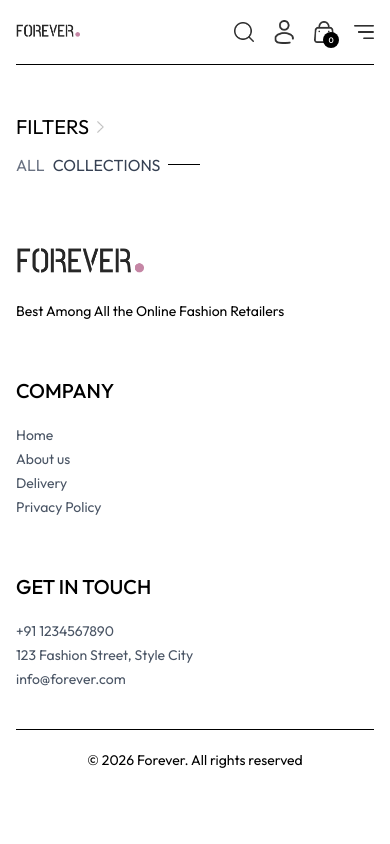
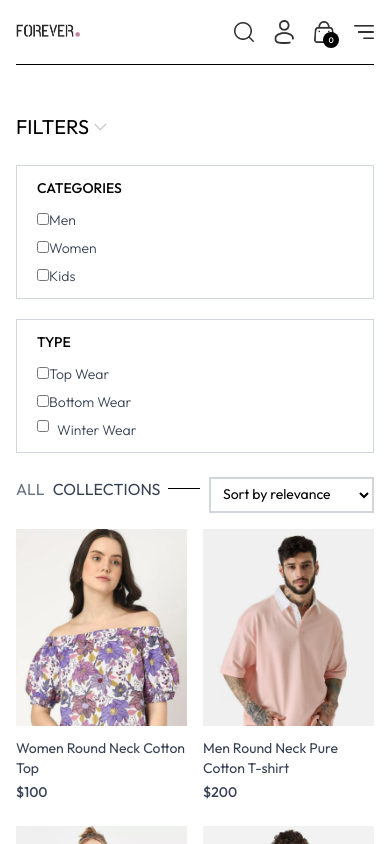
Before and after one commit to siddharthg-7/E-Commerce-Website, a React (Vite) app in the folder frontend/: page /Collection in a window 390 px wide. Both pictures are taken after a click on the element "FILTERS". Shown: the top 844 px of the page. Built offline with nearby package versions, Linux system fonts and the light colour scheme.

Commit message:
feat: implement filtering and sorting functionality in Collection component

```diff
--- a/frontend/src/pages/Collection.jsx
+++ b/frontend/src/pages/Collection.jsx
@@ -1,12 +1,52 @@
-import React, { useContext } from 'react'
+import React, { use, useContext, useEffect } from 'react'
 import { ShopContext } from '../context/ShopContext'
 import { assets } from '../assets/assets';
 import Tittle from '../components/Tittle';
+import ProductItem from '../components/ProductItem';
 
 const Collection = () => {
   const { products } = useContext(ShopContext);
-  const [showFilter, setShowFilter] = React.useState(true);
+  const [showFilter, setShowFilter] = React.useState(false);
+  const[filteredProducts, setFilteredProducts] = React.useState([]);
+  const [category, setCategory] = React.useState([]);
+  const [subCategory, setSubCategory] = React.useState([]);
+  const toggleCategory = (e) => {
+    const value = e.target.value;
+    if(category.includes(value)){
+      setCategory(category.filter(item => item !== value));
+    }else{
+      setCategory(prev => [...prev, value]);
+    }
+  };
 
+  const toggleSubCategory = (e) => {
+    const value = e.target.value;
+    if(subCategory.includes(value)){
+      setSubCategory(subCategory.filter(item => item !== value));
+    }else{
+      setSubCategory(prev => [...prev, value]);
+    }
+  };
+
+  const applyFilters = () => {
+    let productscopy = products.slice();
+    if(category.length > 0){
+      productscopy = productscopy.filter(item => category.includes(item.category));
+    }
+    if(subCategory.length > 0){
+      productscopy = productscopy.filter(item => subCategory.includes(item.subCategory));
+    }
+    setFilteredProducts(productscopy);
+  };
+
+
+  useEffect(() => {
+    setFilteredProducts(products);
+  }, []);
+
+  useEffect(() => {
+    applyFilters();
+  }, [category, subCategory]);
   return (
     <div className='flex flex-col sm:flex-row gap-1 sm:gap-10 pt-10 border-t'>
 
@@ -26,13 +66,13 @@
           <p className='mb-3 text-sm font-medium'>CATEGORIES</p>
           <div className='flex flex-col gap-2 text-sm font-light text-gray-700'>
            <p className='flex-gap-2'>
-            <input  className='w-3 h-3' type="checkbox" value={'Men'}/>Men
+            <input  className='w-3 h-3' type="checkbox" value={'Men'} onChange={toggleCategory}/>Men
            </p>
            <p className='flex-gap-2'>
-            <input  className='w-3 h-3' type="checkbox" value={'Women'}/>Women
+            <input  className='w-3 h-3' type="checkbox" value={'Women'} onChange={toggleCategory}/>Women
            </p>
            <p className='flex-gap-2'>
-            <input  className='w-3 h-3' type="checkbox" value={'Kids'}/>Kids
+            <input  className='w-3 h-3' type="checkbox" value={'Kids'} onChange={toggleCategory}/>Kids
            </p>
           </div>
         </div>
@@ -41,13 +81,13 @@
           <p className='mb-3 text-sm font-medium'>TYPE</p>
           <div className='flex flex-col gap-2 text-sm font-light text-gray-700'>
            <p className='flex-gap-2'>
-            <input  className='w-3 h-3' type="checkbox" value={'TopWear'}/>Top Wear
+            <input  className='w-3 h-3' type="checkbox" value={'TopWear'} onChange={toggleSubCategory}/>Top Wear
            </p>
            <p className='flex-gap-2'>
-            <input  className='w-3 h-3' type="checkbox" value={'BottomWear'}/>Bottom Wear
+            <input  className='w-3 h-3' type="checkbox" value={'BottomWear'} onChange={toggleSubCategory}/>Bottom Wear
            </p>
            <p className='flex gap-2'>
-            <input  className='w-3 h-3' type="checkbox" value={'WinterWear'}/>Winter Wear
+            <input  className='w-3 h-3' type="checkbox" value={'WinterWear'} onChange={toggleSubCategory}/>Winter Wear
            </p>
           </div>
         </div>
@@ -55,6 +95,20 @@
       <div className='flex-1'>
         <div className='flex justify-between text-base sm:text-2xl mb-4'>
           <Tittle text1={'ALL'} text2={'COLLECTIONS'} />
+          <select className='border-2 border-gray-300 text-sm px-2'>
+            <option value="relavent">Sort by relevance</option>
+            <option value="low-high">Sort by: Low to High</option>
+            <option value="high-low">Sort by: High to Low</option>
+          </select>
+        </div>
+        {/*Map Products*/ }
+        <div className='grid grid-cols-2 md:grid-cols-3 lg:grid-cols-4 gap-4 gap-y-6'>
+          {
+            filteredProducts.map((item,index) => (
+              <ProductItem key={index} name={item.name} id={item._id} price={item.price} image={item.image}/>
+            ))
+          }
+
         </div>
       </div>
     </div>
```
